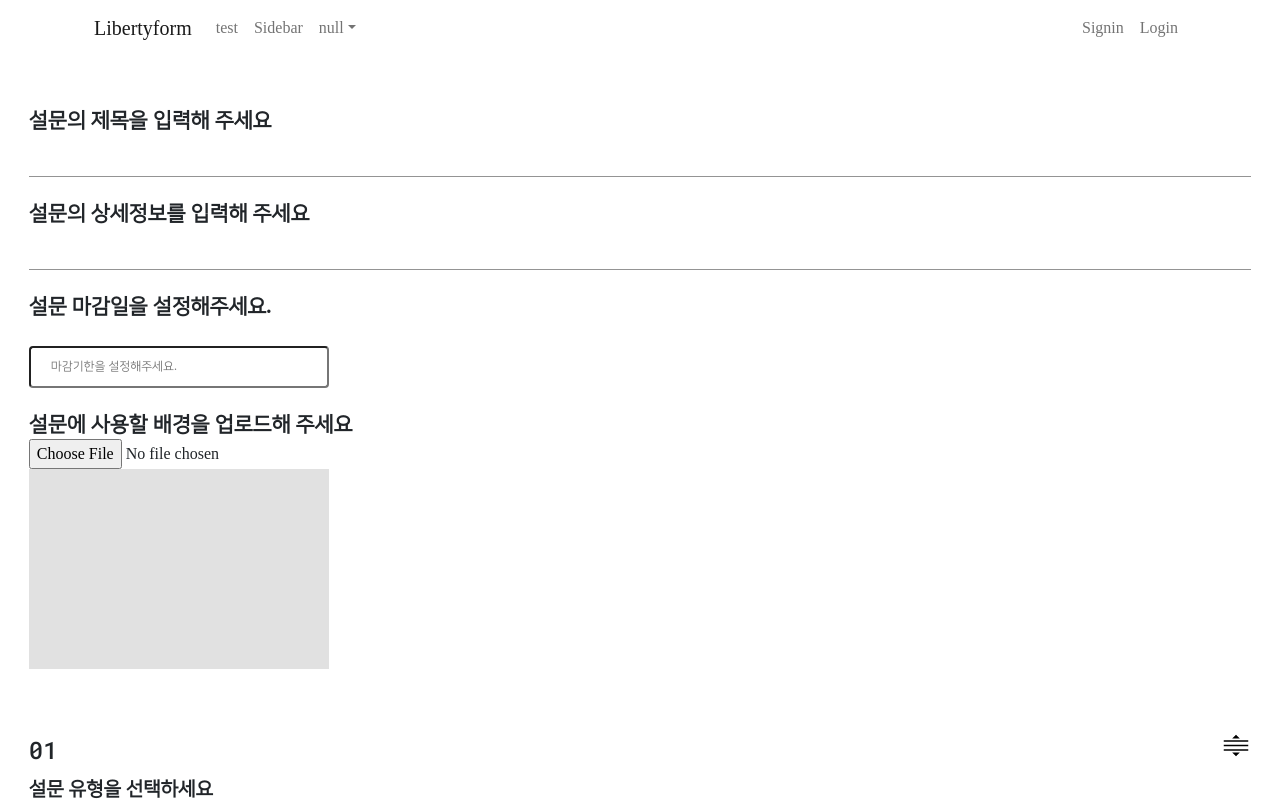
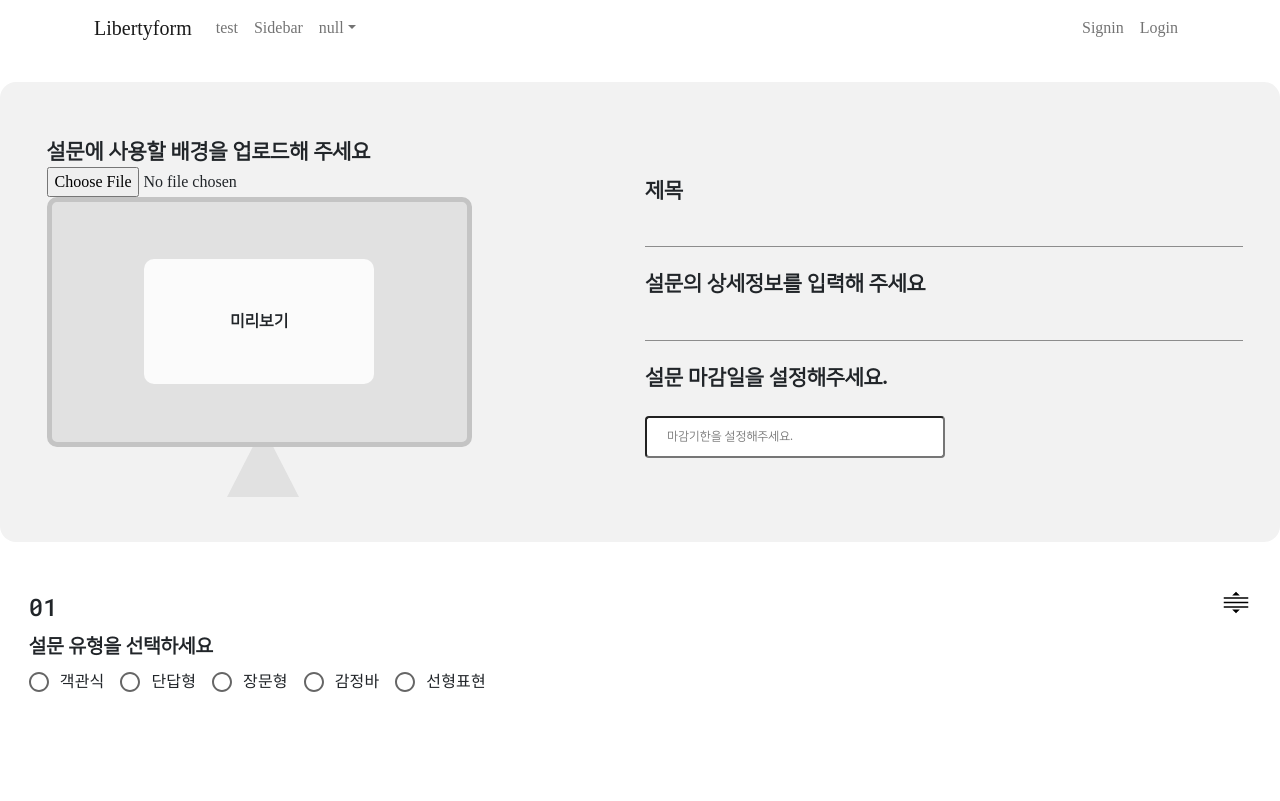
Before and after one commit to Gachon-Kakao-Enterprise-Group-7/libertyForm-WEB, a React (Create React App) app: page /mksurvey_prev in a window 1280 px wide. Shown: the top 801 px of the page. Built offline with nearby package versions, Linux system fonts and the light colour scheme; a web font is replaced by a local one.

Commit message:
[FEAT] 대시보드 설문 미리보기 구현

```diff
--- a/src/components/Mksurvey.js
+++ b/src/components/Mksurvey.js
@@ -2,7 +2,7 @@ import React, { useEffect, useRef, useState } from 'react';
 import styled from 'styled-components';
 import { useDispatch, useSelector } from 'react-redux';
 import Modal from "react-modal";
-import {ReactComponent as CloseModal} from "../img/close.svg"
+import { ReactComponent as CloseModal } from "../img/close.svg"
 
 // mui import
 import { Button } from '@mui/material';
@@ -13,7 +13,7 @@ import FormControl from '@mui/material/FormControl';
 import Switch from '@mui/material/Switch';
 import Input from '@mui/material/Input';
 
-import {ReactComponent as DragSvg} from ".././img/drag.svg"
+import { ReactComponent as DragSvg } from ".././img/drag.svg"
 import useDidMountEffect from '../hooks/useDidMountEffect'; // 처음 렌더링을 막아주는 커스텀 훅
 
 import { motion } from "framer-motion" // 애니메이션 효과
@@ -143,6 +143,20 @@ const ItemDiv = styled.div`
     padding: 0vw 1vw;
     margin-top: 0.5vw;
 `
+const MainItemDiv = styled.div`
+overflow:hidden; // overflow, height : div안의 컨텐츠의 크기에 따라 height를 조절
+	/* height:auto; */
+    padding: 1vw 2vw;
+    margin-top: 1vw;
+    display : inline-flex;
+    width : 100%;
+    justify-content: space-between;
+    margin-left:5px;
+    margin-top:5px;
+    margin-bottom:5px;
+    padding-bottom: 4px;
+`
+
 const FuncDiv = styled.div`
     width: 100%;
     margin: 3vw auto;
@@ -207,13 +221,95 @@ const StyledDatePicker = styled(DatePicker)`
     border-radius: 4px;
     font-size: 12px;
 `
+const TextInput = styled.input`
+  position: relative;
+  border: none;
+  outline: none;
+  border-bottom : 2px solid black;
+  font-size: 26px;
+  /* white-space:pre-line; */
+  background-color: transparent;
+   :focus{
+  border-bottom: 3px solid #ffcd23;
+  }
+`
+const ImageUpload = styled.div`
+    /* display: inline-block;
+    vertical-align: top; */
+    box-sizing: border-box;
+	width : 50%;
+    height : 100%;
+`
+
+const TextUpload = styled.div`
+    box-sizing: border-box;
+    width : 50%;
+    height : 100%;
+    background-color : transparent;
+    margin: auto;
+`
+
 const PreviewImg = styled.div`
     background: #e1e1e1;
     background-image: url(${(props) => props.imgFileSrc});
     background-size: cover;
-    width: 300px;
-    height: 200px;
+    width: 425px;
+    height: 250px;
+    display: flex;
+    justify-content: center;
+    align-items: center;
+    border: 5px solid #c4c4c4;
+    border-radius: 10px;
+    position: relative;
+    z-index: 1;
 `
+const Triangle = styled.div`
+    width: 0px;
+    height: 0px;
+    border-bottom: 70px solid #e1e1e1;
+    border-left: 36px solid transparent;
+    border-right: 36px solid transparent;
+    margin-left: 180px;
+    position: relative;
+    bottom: 20px;
+    z-index: 0;
+`
+
+const PreviewCard = styled.div`
+    background-color: #ffffffe0;
+    border-radius: 10px;
+    width: 230px;
+    height: 125px;
+    text-align: center;
+    z-index: 1;
+
+`
+const PreviewCardDefault = styled.div`
+    background-color: #ffffffe0;
+    border-radius: 10px;
+    width: 230px;
+    height: 125px;
+    text-align: center;
+    padding: 50px;
+    font-weight: bold;
+
+`
+const PreviewText = styled.div`
+    width: 100%;
+    padding: 0px 20px;
+    font-size: 0.7rem;
+    margin: auto;
+    font-weight: bold;
+`
+const PreviewButton = styled.button`
+    font-size: 0.5rem;
+    border: 0px;
+    border-radius: 5px;
+    margin: auto;
+    margin-top: 20px;
+    background-color: #e1e1e1;
+`
+
 
 Modal.setAppElement("#root");
 
@@ -356,9 +452,9 @@ function Mksurvey() { // Make Survey
         console.log(state)
     }, [state]) // state가 바뀔때마다 확인하려고 만든 임시 useEffect
 
-    useDidMountEffect(()=>{
+    useDidMountEffect(() => {
         encodeFileToBase64(imgFile[0])
-    },[imgFile])
+    }, [imgFile])
 
     const saveData = () => {
         setPostData((
@@ -409,20 +505,20 @@ function Mksurvey() { // Make Survey
     }
 
     const requestSubmit = () => {
-        if(title.length<1){ // 설문 제목의 길이가 0일때
+        if (title.length < 1) { // 설문 제목의 길이가 0일때
             alert('설문 이름을 입력하세요')
         }
-        else if(convertedDate==null){ // 저장된 만료날짜가 없을때
+        else if (convertedDate == null) { // 저장된 만료날짜가 없을때
             alert('마감날짜를 설정하세요')
         }
-        else if(survey[0].q.length<1){ // 첫번째 질문의 길이가 0일때(객관식 제외하고 나머지)
+        else if (survey[0].q.length < 1) { // 첫번째 질문의 길이가 0일때(객관식 제외하고 나머지)
             alert('최소 1개의 질문은 생성하세요')
 
         }
-        else if(survey[0].type==='3' && survey[0].mcitem.length===0){ //객관식일때
+        else if (survey[0].type === '3' && survey[0].mcitem.length === 0) { //객관식일때
             alert('최소 1개의 선택지를 생성하세요');
         }
-        else{
+        else {
             openModal()
             saveData()
         }
@@ -465,9 +561,9 @@ function Mksurvey() { // Make Survey
         setModalOpen(false)
     }
 
-    const encodeFileToBase64 = (fileBlob) => { // 파일을 읽어서
+    const encodeFileToBase64 = (file) => { // 파일을 읽어서
         const reader = new FileReader();
-        reader.readAsDataURL(fileBlob);
+        reader.readAsDataURL(file);
         return new Promise((resolve) => {
             reader.onload = () => {
                 setImgFileSrc(reader.result);
@@ -477,26 +573,40 @@ function Mksurvey() { // Make Survey
     };
 
     return (
-        <MainWrapper style={{display: 'flex',flexDirection: 'column'}}ref={scrollRef} initial={{ opacity: 0 }} animate={{ opacity: 1 }} >
+        <MainWrapper style={{ display: 'flex', flexDirection: 'column' }} ref={scrollRef} initial={{ opacity: 0 }} animate={{ opacity: 1 }} >
             {console.log(survey)}
             {console.log(multiChoiceItem)}
             {/* 설문 상단에서 설문 이름 및 기본 정보 작성 부분 */}
             <BlockDiv>
-                <ItemDiv>
-                    <div>
-                        <div style={{ fontSize: '1.3rem', fontWeight: 'bold' }}>설문의 제목을 입력해 주세요</div>
+                <MainItemDiv>
+                    <ImageUpload>
+                        <div style={{ fontSize: '1.3rem', marginTop: '20px', fontWeight: 'bold' }}>설문에 사용할 배경을 업로드해 주세요</div>
+                        <input type="file" label="test" onChange={onLoadFile}></input>
+                        <PreviewImg imgFileSrc={imgFileSrc}>
+                            {title.length > 0
+                                ?
+                                <PreviewCard>
+                                    <PreviewText style={{ marginTop: '10px' }}>{title.length > 0 && `${title}에 관한 설문입니다.`}</PreviewText>
+                                    <PreviewText>{description}</PreviewText>
+                                    <PreviewText style={{ marginTop: '10px' }}>{`설문 문항은 총 5문항입니다`}</PreviewText>
+
+                                    <PreviewButton onClick={() => { alert('뭘봐') }}>시작하기</PreviewButton>
+                                </PreviewCard>
+                                : <PreviewCardDefault>미리보기</PreviewCardDefault>
+                            }
+                        </PreviewImg>
+                        <Triangle></Triangle>
+                    </ImageUpload>
+                    <TextUpload>
+                        <div style={{ fontSize: '1.3rem', fontWeight: 'bold' }}>제목</div>
                         <Input style={{ width: '100%', marginTop: '10px' }} onChange={(e) => { setTitle(e.target.value) }}></Input>
-                        {/* {setTitle.value='' && <span style={{ color: 'red' }}>중복된 글 제목입니다.<br /></span>} */}
-                        {/* {setTitle.value='' && <span style={{ color: 'red' }}>중복된 글 제목입니다.<br /></span>} */}
-                    </div>
                         <div style={{ fontSize: '1.3rem', fontWeight: 'bold', marginTop: '20px' }}>설문의 상세정보를 입력해 주세요</div>
                         <Input style={{ width: '100%', marginTop: '10px' }} onChange={(e) => { setDescription(e.target.value) }}></Input>
                         <div style={{ fontSize: '1.3rem', fontWeight: 'bold', marginTop: '20px' }}>설문 마감일을 설정해주세요.</div>
                         <StyledDatePicker minDate={new Date()} selected={expireDate} placeholderText={"마감기한을 설정해주세요."} locale={ko} dateFormat='yyyy년 MM월 dd일' onChange={changeDate} />
-                    <div style={{ fontSize: '1.3rem', marginTop: '20px', fontWeight: 'bold' }}>설문에 사용할 배경을 업로드해 주세요</div>
-                    <input type="file" onChange={onLoadFile}></input>
-                    <PreviewImg imgFileSrc={imgFileSrc}></PreviewImg>
-                </ItemDiv>
+
+                    </TextUpload>
+                </MainItemDiv>
             </BlockDiv>
 
             {/* 설문 항목 부분 */}
@@ -505,10 +615,10 @@ function Mksurvey() { // Make Survey
                     <ItemDiv>
                         <NumberingDiv>
                             <span>
-                                { index < 99 ? ('00' + (index + 1)).slice(-2) : index + 1 }
+                                {index < 99 ? ('00' + (index + 1)).slice(-2) : index + 1}
                             </span>
                         </NumberingDiv>
-                        <DragSvgWrapper/>
+                        <DragSvgWrapper />
                     </ItemDiv>
 
 
@@ -612,15 +722,16 @@ function Mksurvey() { // Make Survey
 
             {/* 설문 등록 및 설문 기능 핸들링 부분 */}
             <FuncDiv>
-                <Surveybutton style={{ marginRight: '0.5rem',marginBottom: '1rem', backgroundColor:"#ffcd00" }}
+                <Surveybutton style={{ marginRight: '0.5rem', marginBottom: '1rem', backgroundColor: "#ffcd00" }}
                     variant="contained"
                     onClick={() => {
                         setSurvey([...survey, { id: id.current, q: '', type: '', required: false }])
-                    id.current += 1}}>
+                        id.current += 1
+                    }}>
                     질문 추가</Surveybutton>
                 {/* 버튼을 누르면 setSurvey 함수를 통해서 질문을 추가해준다 */}
                 <Surveybutton style={{ marginRight: '0.5rem' }} onClick={requestSubmit}>설문 등록하기</Surveybutton>
-                <hr/>
+                <hr />
                 {/* <button onClick={() => {
                     const jsondata = JSON.stringify(postData)
                     console.log(jsondata)
@@ -654,7 +765,7 @@ function Mksurvey() { // Make Survey
             }}>
 
                 <ModalHeader>
-                    <ModalDelete onClick={closeModal}><CloseModalSvg/></ModalDelete>
+                    <ModalDelete onClick={closeModal}><CloseModalSvg /></ModalDelete>
                 </ModalHeader>
                 <ModalTitle><h4>설문등록</h4></ModalTitle>
                 <ModalDescription>설문을 정말로 등록하시겠습니까?</ModalDescription>
```
Lines whose indentation alone changed are shown as unchanged.
